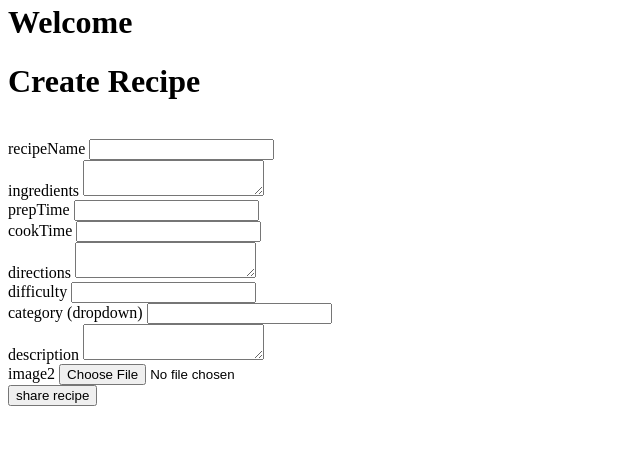
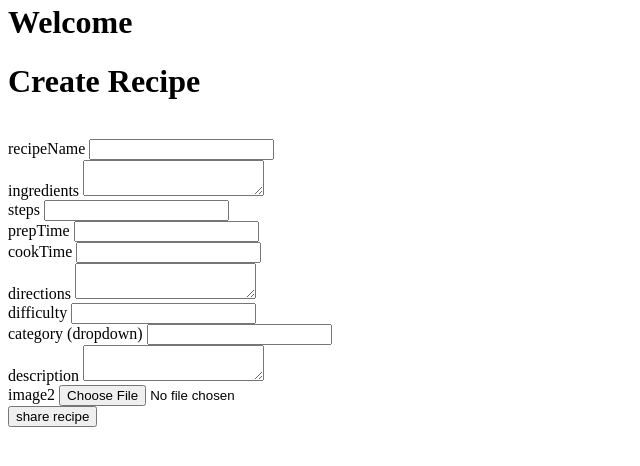
Before and after one commit to Nikolov0080/recipesApp, a Node server app: template API/views/createRecipe.hbs in a window 1280 px wide. Shown: the part 159-625 px from the top of the page, without its empty margins (0-640 px from the left). Run offline with Node 20, Linux system fonts and the light colour scheme; the template is opened without the code that fills it, so the values that code supplies are empty; some libraries are stand-ins or nearby versions.

Commit message:
changed: API added steps to the recipe model

```diff
--- a/API/models/recipes/recipeSchema.js
+++ b/API/models/recipes/recipeSchema.js
@@ -11,6 +11,10 @@ const recipeSchema = new Schema({
     //TODO
     ingredients: { // make it array [  ingredients  ]
         type: Array, /// walk on the three and make it array from the input
+        require: true
+    },
+    steps:{
+        type: Array,
         require: true
     },
     prepTime: {
--- a/API/validations/recipes.js
+++ b/API/validations/recipes.js
@@ -35,5 +35,9 @@ exports.recipesValidations = (recipe) => {
         return 'fill description'
     }
 
+    if (validator.isEmpty(recipe.steps, { ignore_whitespace: false })) {
+        return 'fill steps'
+    }
+
     return false;
 }
--- a/API/views/createRecipe.hbs
+++ b/API/views/createRecipe.hbs
@@ -8,6 +8,9 @@
   <br>
   ingredients
   <textarea name="ingredients"></textarea>
+  <br>
+  steps
+  <input type="text" name="steps">
   <br>
   prepTime
   <input type="number" name="prepTime">
--- a/src/components/recipes/createRecipeForm/index.js
+++ b/src/components/recipes/createRecipeForm/index.js
@@ -3,6 +3,7 @@ import { Button } from 'react-bootstrap';
 import Input from '../../common/input/input';
 import Ingredients from './ingredients';
 import RecipeBox from './recipeBox';
+import Steps from '../../recipes/createRecipeForm/steps/index';
 
 const CreateRecipeInputs = () => {
     const [recipeName, setRecipeName] = useState('');
@@ -31,7 +32,7 @@ const CreateRecipeInputs = () => {
                 <form onSubmit={(e) => handleSubmit(e)}>
                     <Input name="recipeName" func={setRecipeName} label="RecipeName" type="text" />
                     <Ingredients func={setIngredients} /> {/* <--- ADD FUNC TO IT WHEN READY !!! */}
-
+                    {/* <Steps func={}/> */}
 
 
                     <Button type="submit">Create !</Button>
--- a/src/components/recipes/createRecipeForm/steps/index.js
+++ b/src/components/recipes/createRecipeForm/steps/index.js
@@ -1,9 +1,9 @@
 import React from 'react'
 
-const Steps = () => {
+const Steps = ({func}) => {
     return (
         <div>
-            Steps
+            <h3>STEPS</h3>
         </div>
     )
 }
```
Also changed, not shown: src/components/recipes/createRecipeForm/ingredients/index.js (+18 -14 lines), src/components/recipes/createRecipeForm/steps/steps.module.css (added), 1 other file.
